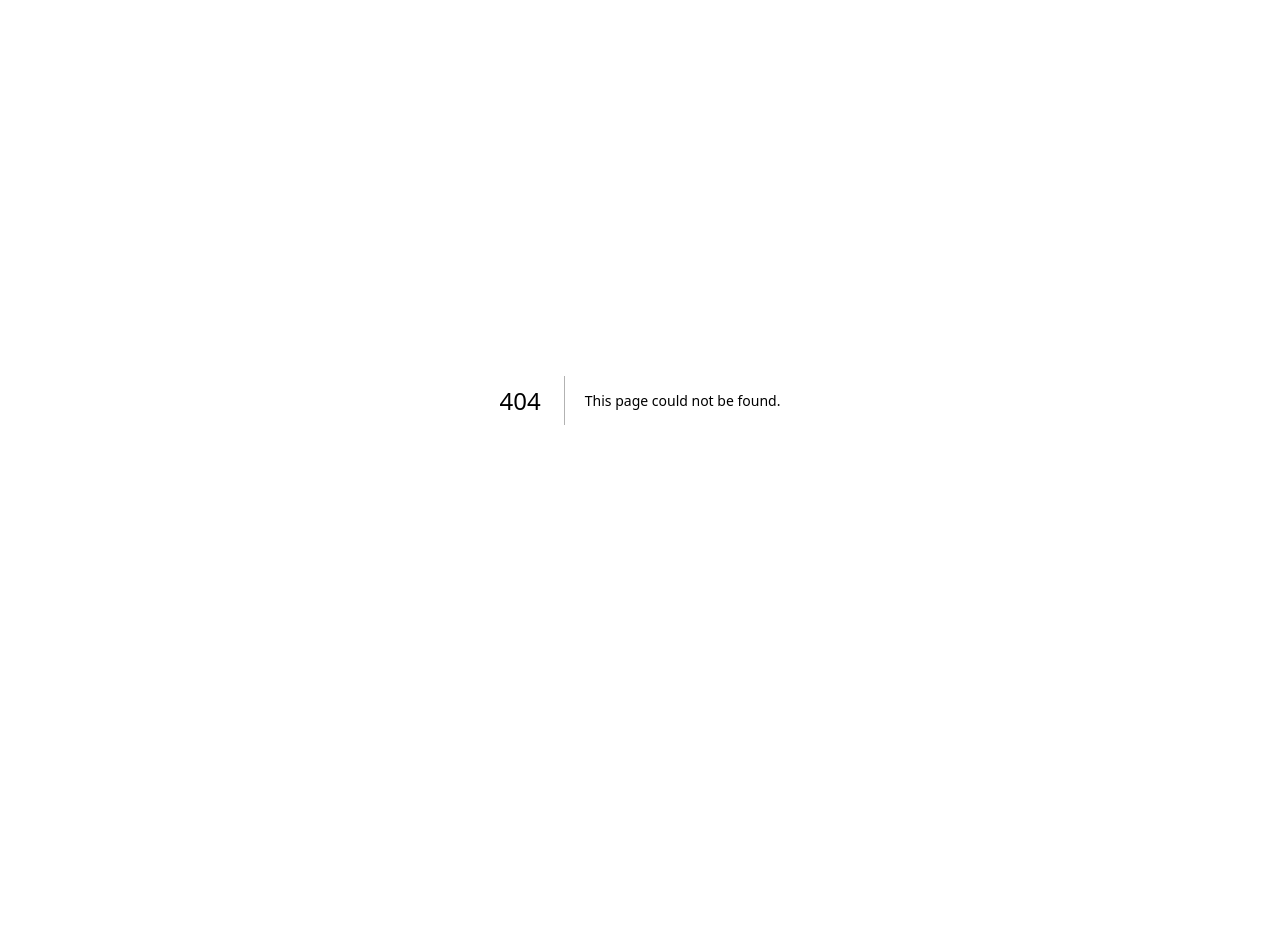
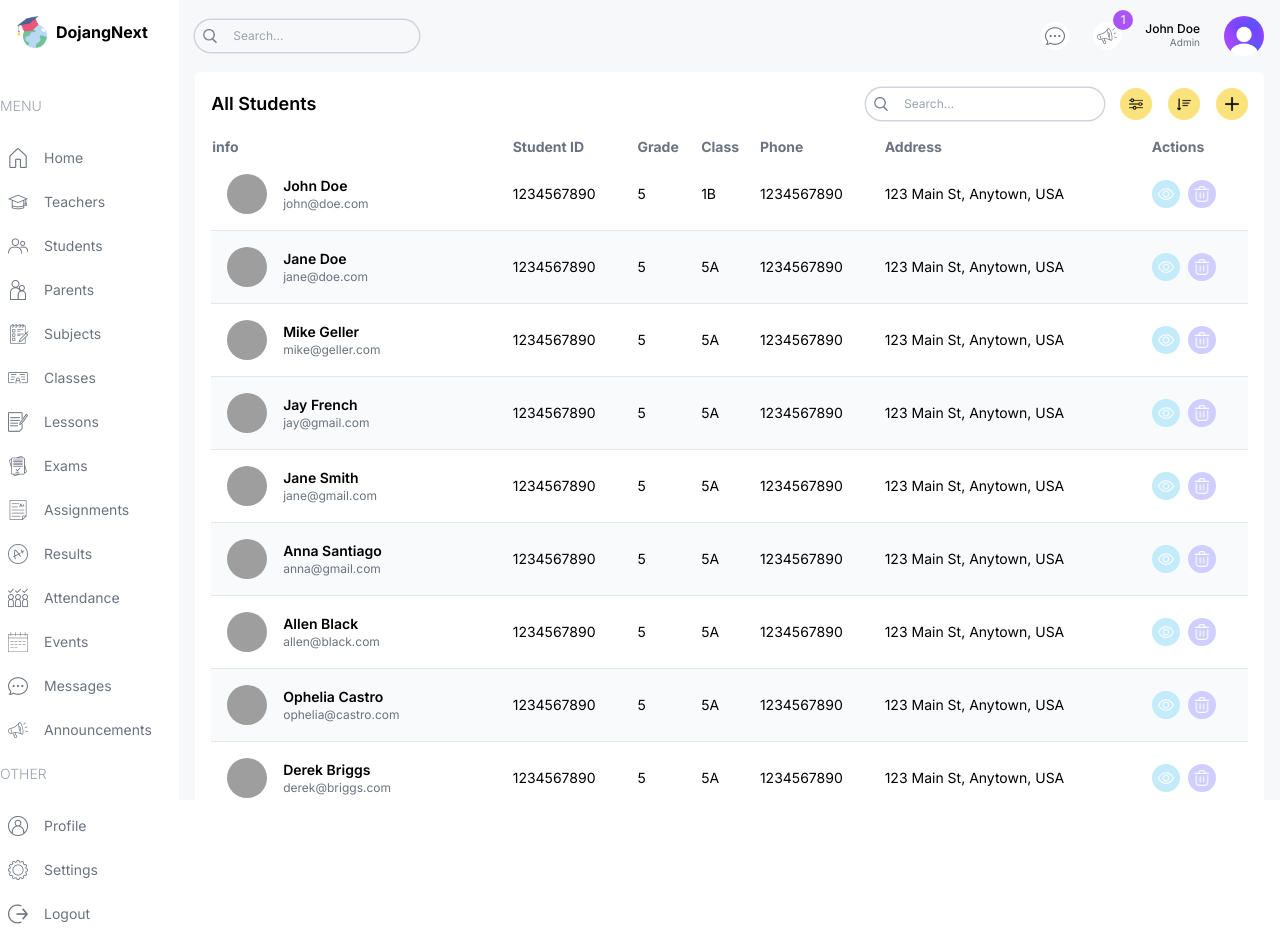
Before and after one commit to safak/next-dashboard-ui, a Next.js app: page /list/students in a window 1280 px wide. Before the commit this address had no page. Before the commit the page ends 800 px from the top, so only its background shows below. Built offline with nearby package versions, Linux system fonts and the light colour scheme; grey boxes are pictures that could not be loaded.

Commit message:
Students List Design

```diff
--- a/src/app/(dashboard)/list/teachers/page.tsx
+++ b/src/app/(dashboard)/list/students/page.tsx
@@ -1,21 +1,20 @@
 import Pagination from "@/components/Pagination";
 import Table from "@/components/Table";
 import TableSearch from "@/components/TableSearch";
-import { role, teachersData } from "@/lib/data";
+import { role, studentsData, teachersData } from "@/lib/data";
 import Image from "next/image";
 import Link from "next/link";
 
-type Teacher = {
+type Student = {
   id:number;
-  teacherId:string;
+  studentId:string;
   name:string;
   email?:string;
   photo:string;
   phone:string;
-  subjects:string[];
-  classes:string[];
+  grade:number;
+  class:string;
   address:string;
-
 }
 
 
@@ -25,18 +24,18 @@ const columns = [
     header:"info", accessor:"info"
   },
   {
-    header:"Teacher ID",
-    accessor:"teacherId",
+    header:"Student ID",
+    accessor:"studentId",
     className:"hidden md:table-cell"
   },
   {
-    header:"Subjects",
-    accessor:"subjects",
+    header:"Grade",
+    accessor:"grade",
     className:"hidden md:table-cell"
   },
   {
-    header:"Classes",
-    accessor:"classes",
+    header:"Class",
+    accessor:"class",
     className:"hidden md:table-cell"
   },
   {
@@ -53,9 +52,10 @@ const columns = [
     header:"Actions",
     accessor:"actions",
   },
+
 ];
 
-const renderRow = (item:Teacher)=>(
+const renderRow = (item:Student)=>(
  <tr key={item.id} className="border-b border-gray-200 even:bg-slate-50 text-sm hover:bg-zeidPurpleLight">
     <td className="flex items-center gap-4 p-4">
       <Image
@@ -70,9 +70,9 @@ const renderRow = (item:Teacher)=>(
         <p className="text-xs text-gray-500">{item?.email}</p>
       </div>
     </td>
-    <td className="hidden md:table-cell">{item.teacherId}</td>
-    <td className="hidden md:table-cell">{item.subjects.join(",")}</td>
-    <td className="hidden md:table-cell">{item.classes.join(",")}</td>
+    <td className="hidden md:table-cell">{item.studentId}</td>
+    <td className="hidden md:table-cell">{item.grade}</td>
+    <td className="hidden md:table-cell">{item.class}</td>
     <td className="hidden md:table-cell">{item.phone}</td>
     <td className="hidden md:table-cell">{item?.address}</td>
     <td>
@@ -96,13 +96,13 @@ const renderRow = (item:Teacher)=>(
  </tr>
 );
 
-const TeacherListPage = () => {
+const StudentListPage = () => {
   return (
 
     <div className='bg-white p-4 rounded-md flex-1 m-4 mt-0'>
       {/* TOP SECTION*/}
       <div className='flex items-center justify-between'>
-        <h1 className="hidden md:block text-lg font-semibold">All Teachers</h1>
+        <h1 className=" md:block text-lg font-semibold">All Students</h1>
         <div className='flex flex-col md:flex-row items-center gap-4  w-full md:w-auto'>
           <TableSearch />
           <div className='flex items-center gap-4 self-end '>
@@ -119,11 +119,11 @@ const TeacherListPage = () => {
         </div>
       </div>
       {/* LIST SECTION*/}
-        <Table columns={columns} renderRow={renderRow} data={teachersData}/>
+        <Table columns={columns} renderRow={renderRow} data={studentsData}/>
       {/* PAGINATION SECTION*/}
         <Pagination/>
     </div>
   )
 }
 
-export default TeacherListPage
+export default StudentListPage
```
